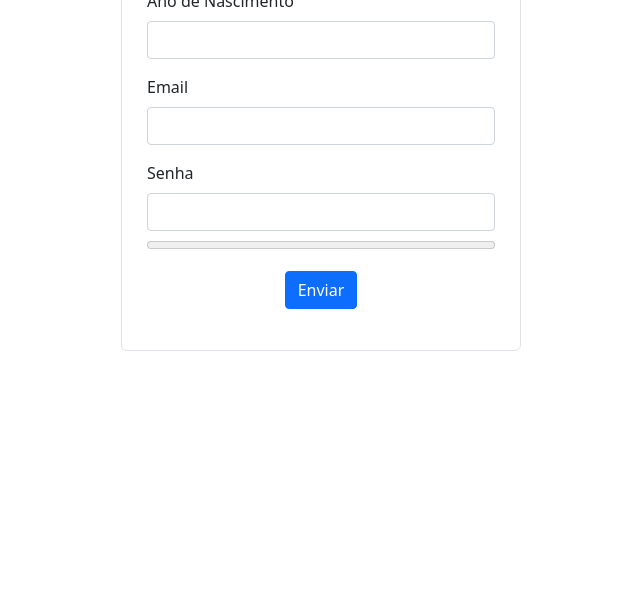
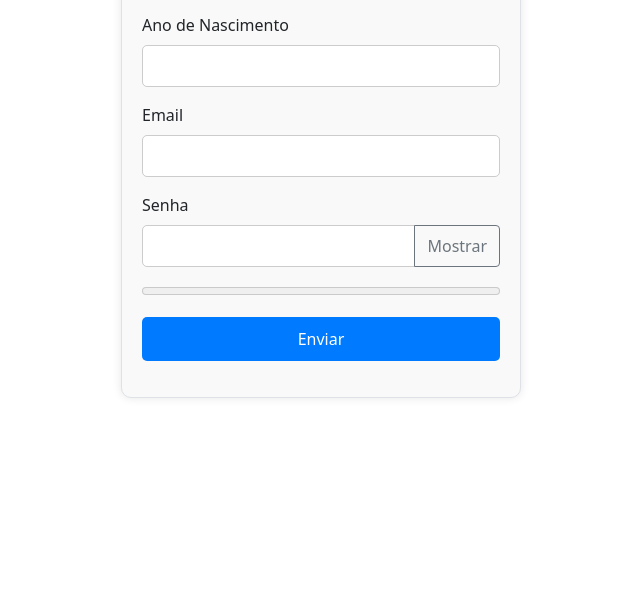
Before and after one commit to Lucasmm1/Atividade_web, a plain HTML site: page cadastro-usuario/index.html in a window 1280 px wide. Shown: the part 193-800 px from the top of the page, without its empty margins (319-959 px from the left). Drawn offline with Linux system fonts and the light colour scheme.

Commit message:
added style

```diff
--- a/cadastro-usuario/css/style.css
+++ b/cadastro-usuario/css/style.css
@@ -1,4 +1,49 @@
-.container{
-    padding: 25px;
-    border-radius: 6px;
+.container {
+    margin-top: 25px;
+    background-color: #f9f9f9;
+    border-radius: 10px;
+    padding: 20px;
+    box-shadow: 0px 0px 10px rgba(0, 0, 0, 0.1);
 }
+
+h2 {
+    color: #333;
+    text-align: center;
+}
+
+.form-control {
+    border: 1px solid #ccc;
+    border-radius: 5px;
+    padding: 8px;
+    margin-bottom: 10px;
+}
+
+#btnMostrar {
+    border-top-left-radius: 0;
+    border-bottom-left-radius: 0;
+    height: 42px;
+}
+
+#passStrengthMeter {
+    margin-top: 5px;
+}
+
+.form-text {
+    margin-top: 5px;
+    font-size: 0.8rem;
+    color: #dc3545;
+}
+
+.btn-primary {
+    width: 100%;
+    background-color: #007bff;
+    border: none;
+    border-radius: 5px;
+    padding: 10px;
+    cursor: pointer;
+    transition: background-color 0.3s ease;
+}
+
+.btn-primary:hover {
+    background-color: #0056b3;
+}
--- a/cadastro-usuario/index.html
+++ b/cadastro-usuario/index.html
@@ -39,7 +39,10 @@
                     </div>
                     <div class="mb-3">
                         <label for="inputPassword" class="form-label">Senha</label>
-                        <input type="password" class="form-control" id="inputPassword" required>
+                        <div class="input-group">
+                            <input type="password" class="form-control" id="inputPassword" required>
+                            <button class="btn btn-outline-secondary" type="button" id="btnMostrar">Mostrar</button>
+                        </div>
                         <meter id="passStrengthMeter" low="11" high="21" min="0" max="30" optimum="30" value="0"
                             style="width: 100%;"></meter>
                         <div id="inputPasswordHelp" class="form-text"></div>
--- a/cadastro-usuario/js/validar.js
+++ b/cadastro-usuario/js/validar.js
@@ -7,6 +7,7 @@ var emailHelp = document.querySelector("#inputEmailHelp");
 var senha = document.querySelector("#inputPassword");
 var senhaHelp = document.querySelector("#inputPasswordHelp");
 var nivel = document.getElementById('passStrengthMeter');
+var btnMostraSenha = document.getElementById('btnMostrar');
 
 nome.addEventListener('focusout', validarNome);
 
@@ -108,3 +109,9 @@ senha.addEventListener('focusout', () => {
         console.log(senha.value, senha.value.length)
     }
 });
+
+btnMostraSenha.addEventListener('click', function () {
+    var type = senha.getAttribute('type') === 'password' ? 'text' : 'password';
+    senha.setAttribute('type', type);
+    this.textContent = type === 'password' ? 'Mostrar' : 'Esconder';
+});
```
